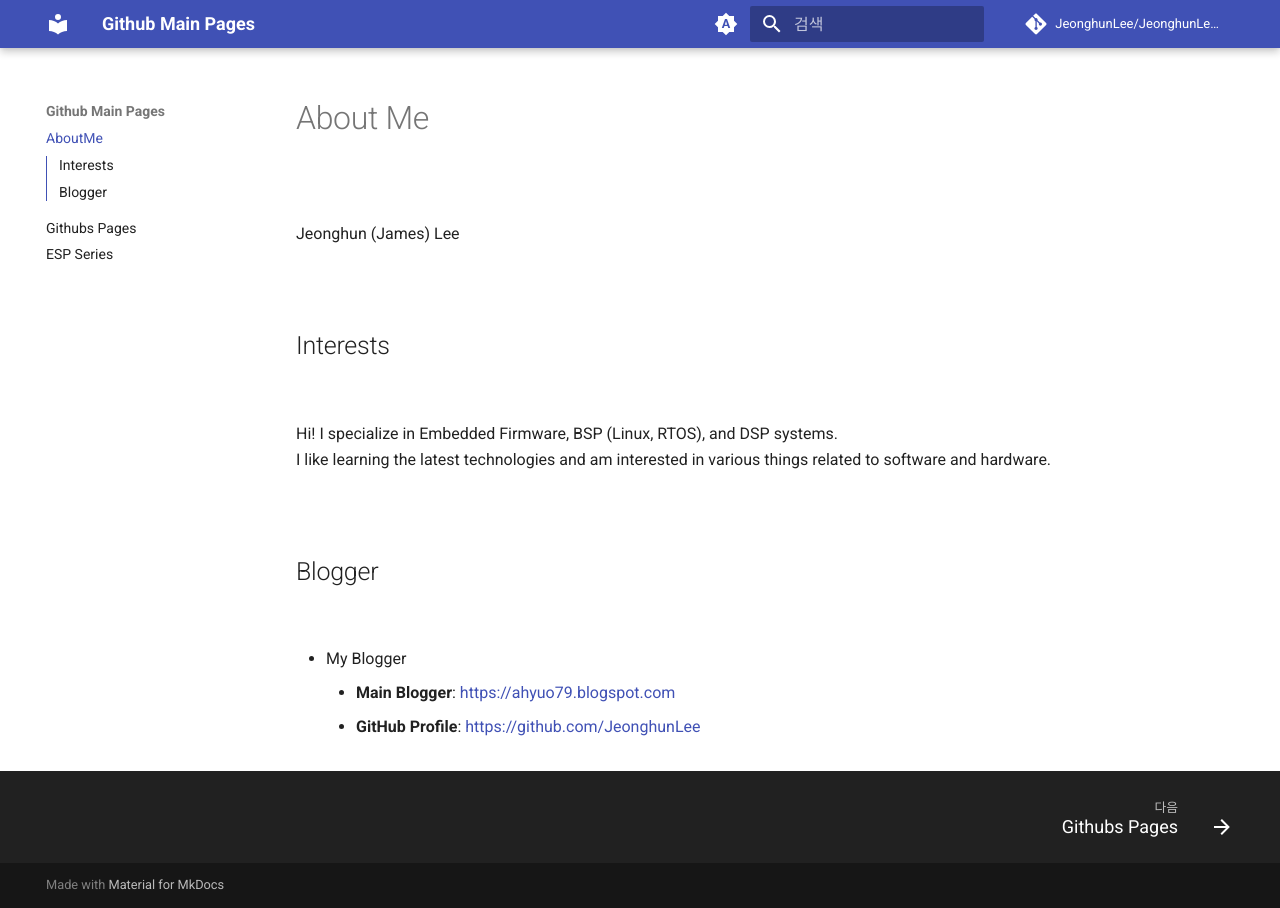
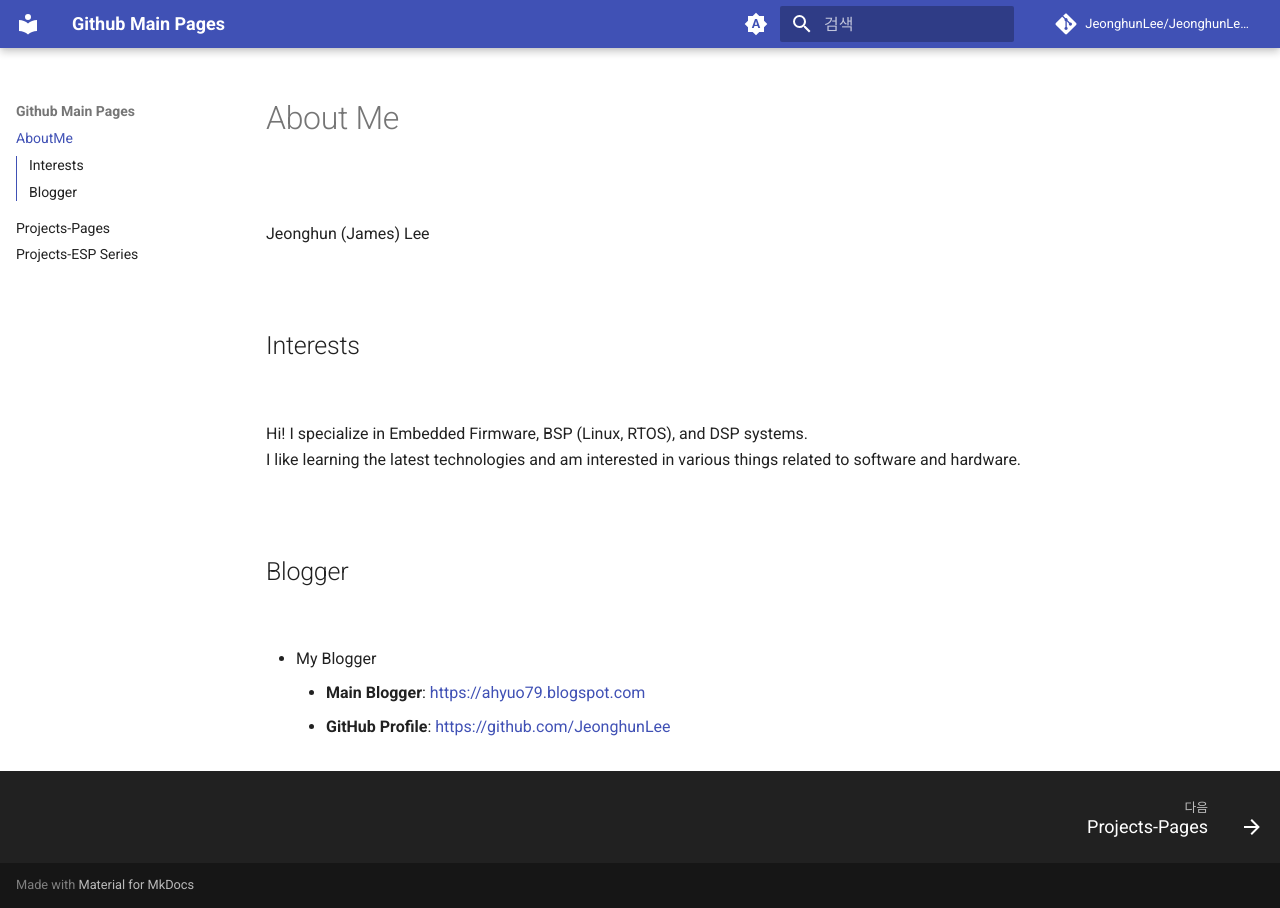
Before and after one commit to JeonghunLee/JeonghunLee.github.io, an MkDocs documentation site: the page built from docs/index.md, in a window 1280 px wide. Built offline with MkDocs 1.6.1 and Material for MkDocs 9.7.7, drawn with Linux system fonts in a browser that asks for light colours; comment, search, counter and statistics services are not loaded.

Commit message:
update it

```diff
--- /dev/null
+++ b/docs/stylesheets/extra.css
@@ -0,0 +1,4 @@
+/* 전체 그리드 너비를 화면 전체로 (MkDocs Material) */
+.md-grid {
+  max-width: initial;   /* 또는 1440px 같이 적당한 값 */
+}
--- a/mkdocs.yml
+++ b/mkdocs.yml
@@ -7,8 +7,8 @@ repo_name: JeonghunLee/JeonghunLee.github.io
 
 nav:
   - AboutMe: index.md
-  - Githubs Pages: project_github_pages.md
-  - ESP Series: project_esp_series.md
+  - Projects-Pages: project_github_pages.md
+  - Projects-ESP Series: project_esp_series.md
 
 
 plugins:
```
